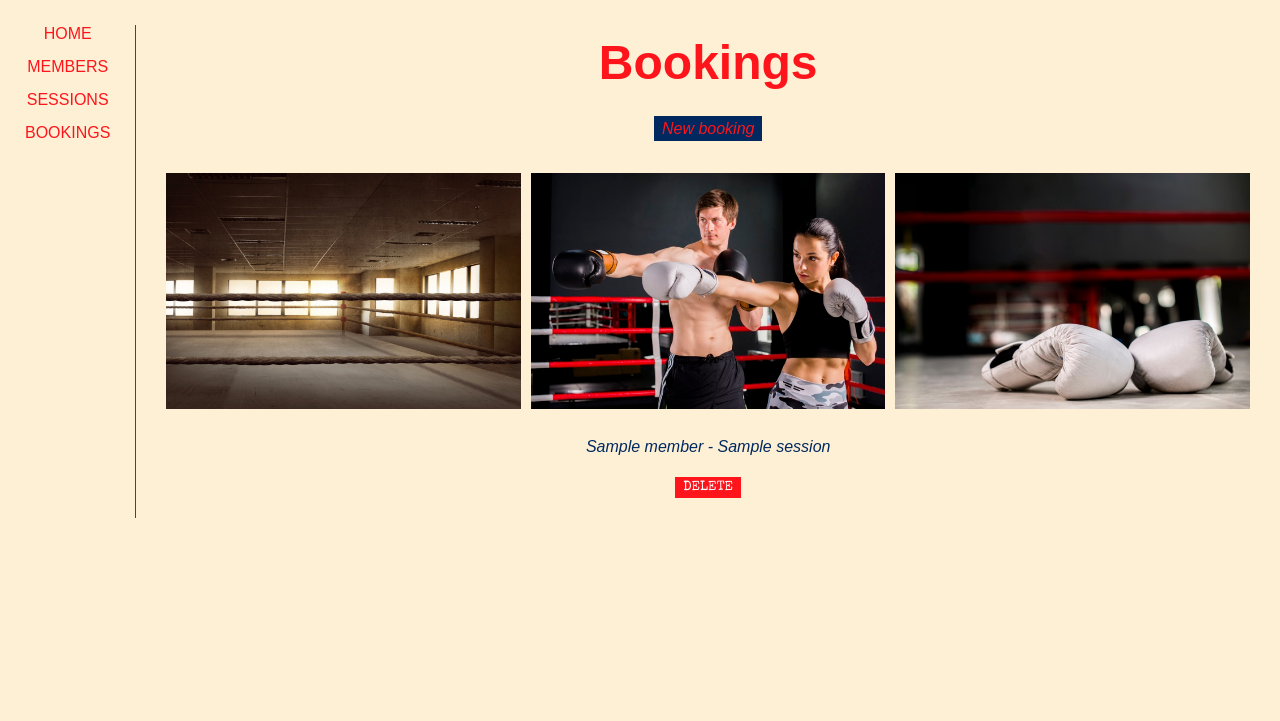
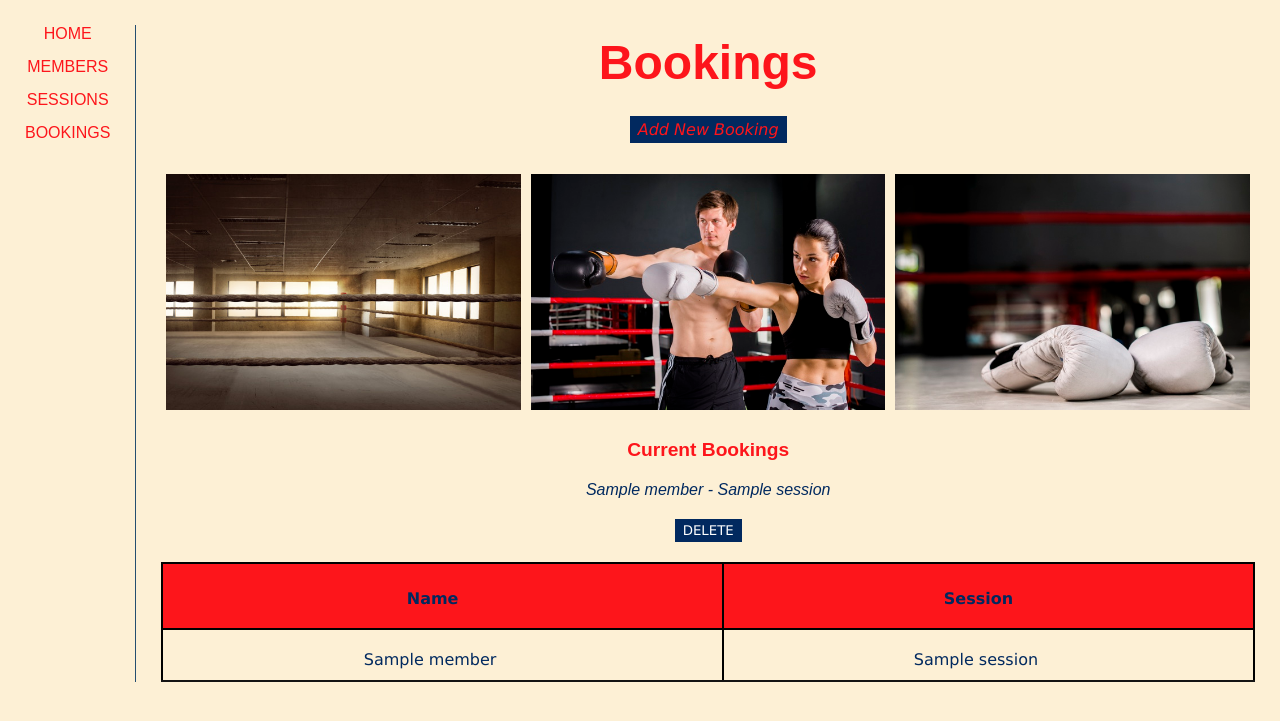
Before and after one commit to rbodsworth/Gym_Project, a Flask app: page /bookings in a window 1280 px wide. Shown: the top 721 px of the page. Run offline with Flask 2, Linux system fonts and the light colour scheme; a database or web service that is not in the repository returns one stand-in record (values such as "Sample title"); some libraries are stand-ins or nearby versions; some web fonts are replaced.

Commit message:
updated headers, fonts, buttons

```diff
--- a/static/css/buttons.css
+++ b/static/css/buttons.css
@@ -4,6 +4,7 @@
     padding: 4px 8px;
     color: #ffffff;
     cursor:pointer;
+    font-family: Verdana, Geneva, Tahoma, sans-serif;
   }
 
   .btn--danger {
--- a/static/css/forms.css
+++ b/static/css/forms.css
@@ -1,6 +1,8 @@
 input[type="submit"] {
     text-transform: uppercase;
-    font-family: 'Special Elite', cursive;
+    font-family: Verdana, Geneva, Tahoma, sans-serif;
+    color: #ffffff;
+    background-color: #01295F;
   }
 
   select {
--- a/static/css/style.css
+++ b/static/css/style.css
@@ -1,3 +1,8 @@
+.currbook {
+  color: #FD151B;
+  font-size: 120%;
+}
+
 .content {
   max-width: 500px;
   margin: auto;
--- a/templates/bookings/index.html
+++ b/templates/bookings/index.html
@@ -4,7 +4,7 @@
 <h1>Bookings</h1>
 
 <p class="btn--wrapper">
-  <a class="btn btn--action" href="/bookings/new">New booking</a>
+  <a class="btn btn--action" href="/bookings/new">Add New Booking</a>
 </p>
 
 <div class="row">
@@ -19,8 +19,12 @@
   </div>
 </div>
 <p>
+  <h4 class=currbook>Current Bookings</h4>
+  <p>
 
+  </p>
 <ul>
+
   {% for booking in bookings %}
   <li>
   <p>{{ booking.member.name }} - {{ booking.session.name }} </p>
@@ -33,5 +37,18 @@
   {% endfor %}
 </ul>
 
+<table>
+  <tr>
+    <th>Name</th>
+    <th>Session</th>
+    <tr>
+      {% for booking in bookings %}
+    </tr>
+    <td> {{booking.member.name}}</a></td>
+    <td>{{booking.session.name }}</td>
+  </tr>
 
+
+{% endfor %}
+</table>
 {% endblock %}
--- a/templates/bookings/new.html
+++ b/templates/bookings/new.html
@@ -1,7 +1,7 @@
 {% extends 'base.html' %}
 
 {% block content %}
-<h1>Add a Booking</h1>
+<h2>Add a Booking</h2>
 
 <form action="/bookings" method="post">
   <label for="member">Select a member:</label>
--- a/templates/members/index.html
+++ b/templates/members/index.html
@@ -3,7 +3,7 @@
 {% block content %}
 <h1>Members</h1>
 <p class="btn--wrapper">
-  <a class="btn btn--action" href="/members/new">Add New Member</a>
+  <a class="btn btn--action"  href="/members/new">Add New Member</a>
 
   <div class="row">
     <div class="column">
@@ -33,7 +33,7 @@
     <section>
       <a href="/members/{{ member.id }}/edit"></a>
       <form action="/members/{{ member.id }}/delete" method="POST">
-          <input class="btn btn--danger" type="submit" value="delete" />
+          <input class="btn btn--danger" type="submit" style="font-family: Verdana, Geneva, Tahoma, sans-serif;" value="delete" />
       </form>
   </section>
 
--- a/templates/members/show.html
+++ b/templates/members/show.html
@@ -13,7 +13,7 @@
 <section>
     <a href="/members/{{ member.id }}/edit"></a>
     <form action="/members/{{ member.id }}/delete" method="POST">
-        <input class="btn btn--danger" type="submit" value="delete member" />
+        <input class="btn btn--danger" type="submit" style="font-family: Verdana, Geneva, Tahoma, sans-serif;" value="delete member" />
     </form>
 </section>
 {{ all_members }}
--- a/templates/sessions/index.html
+++ b/templates/sessions/index.html
@@ -4,7 +4,7 @@
 <h1>Sessions</h1>
 
 <p class="btn--wrapper">
-  <a class="btn btn--action" href="/sessions/new">New session</a>
+  <a class="btn btn--action" href="/sessions/new">Create New Session</a>
 </p>
 
 <div class="row">
--- a/templates/sessions/new.html
+++ b/templates/sessions/new.html
@@ -1,7 +1,7 @@
 {% extends 'base.html' %}
 
 {% block content %}
-<h1>Create a Session</h1>
+<h2>Create a Session</h2>
 
 <form action="/sessions" method="post">
     <label for="name">Name:</label>
@@ -10,7 +10,7 @@
     <label for="category">Select a catergory:</label>
     <input type="text" id="category" name="category">
 
-      <input class="btn btn--action" type='submit' value="Create">
+      <input class="btn btn--action" type='submit' style="font-family: Verdana, Geneva, Tahoma, sans-serif;" value="Create">
 </div>
 </form>
 
```
